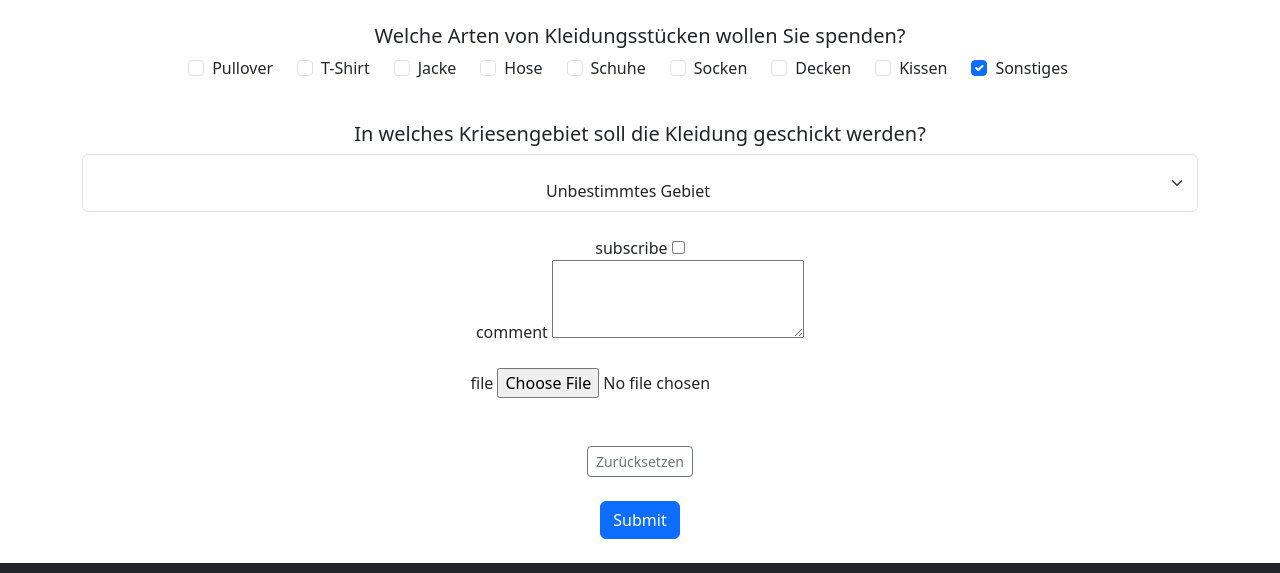
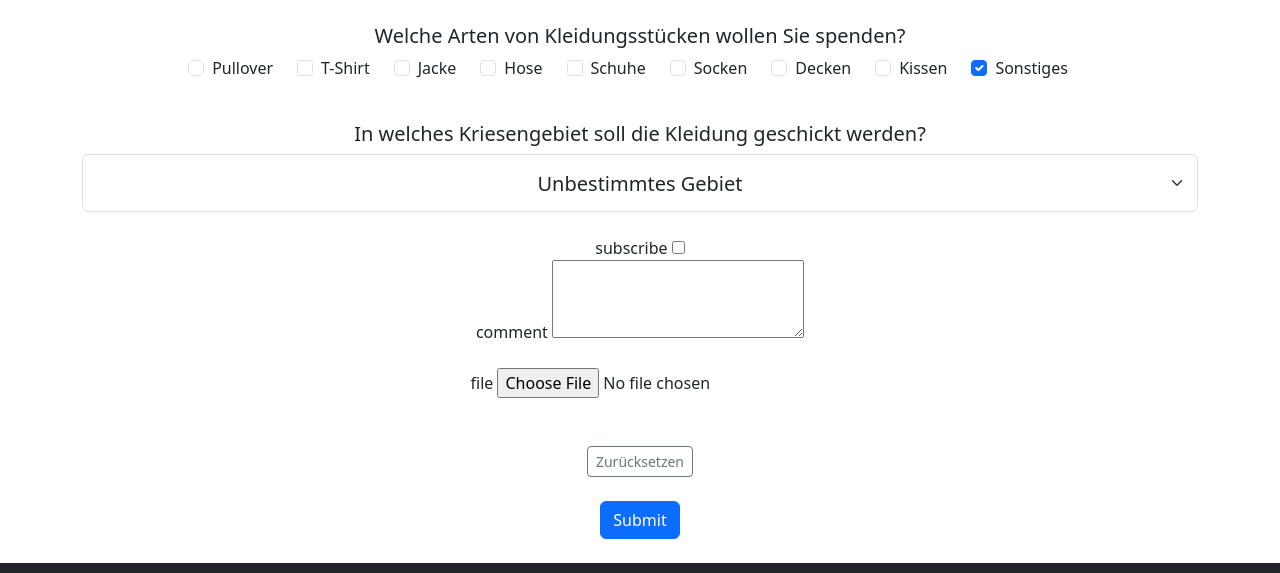
Before and after one commit to JuleEngel/IPWA01-01-Engel-Jule-Fallstudie-Aufgabe3, a plain HTML site: page index.html in a window 1280 px wide. Shown: the part 1338-1911 px from the top of the page. Drawn offline with nearby package versions, Linux system fonts and the light colour scheme.

```diff
--- a/index.html
+++ b/index.html
@@ -71,7 +71,7 @@
 
 
 
-        <form action="registriert.html" method="POST" enctype="multipart/form-data">
+        <form action="TODO" method="POST" enctype="multipart/form-data">
           <h5>Informationen zu Ihrer Person: </h5>
           <div class="mb-3">
             <label for="title" class="me-2">Titel: </label>
--- a/style.css
+++ b/style.css
@@ -35,3 +35,8 @@
     align-items: center;
     flex-wrap: wrap; /* Falls der Inhalt auf kleinen Bildschirmen gestapelt werden soll */
   }
+
+  #krisengebiet {
+    font-size: 20px;
+    padding:6px;
+  }
```
